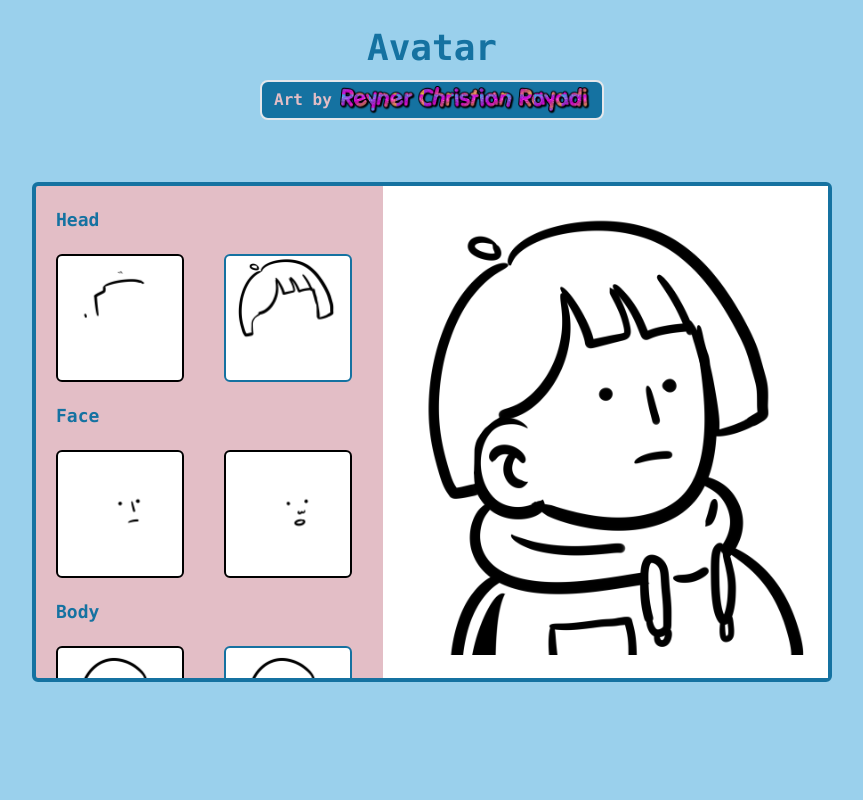
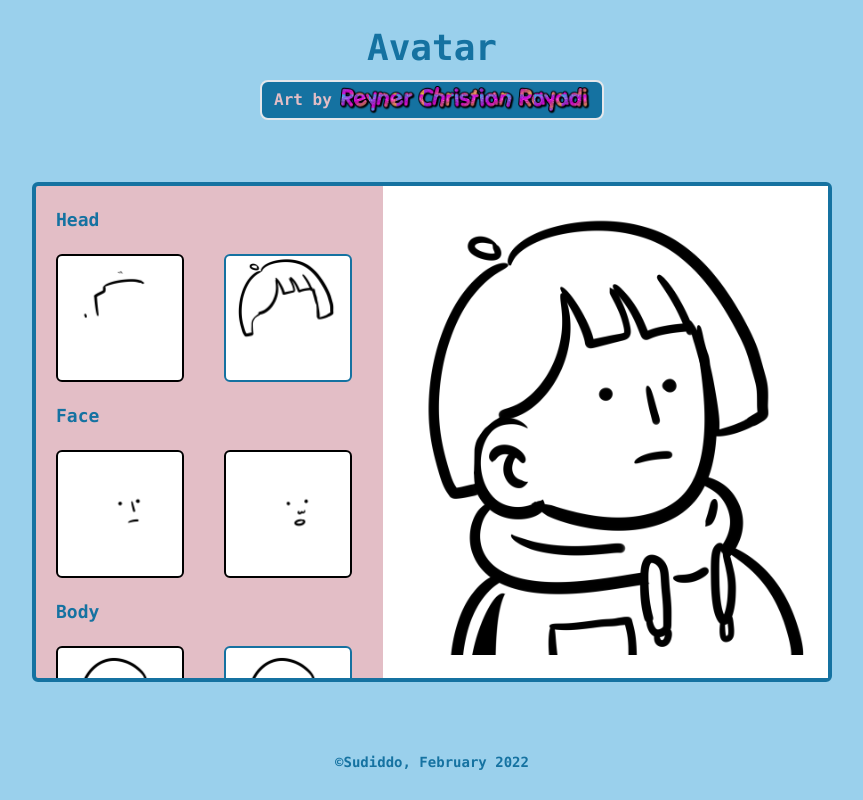
Before and after one commit to sudiddo/avatar-prototype, a React (Create React App) app: page / in a window 1280 px wide. Shown: the whole page, without its empty margins (208-1071 px from the left). Built offline with nearby package versions, Linux system fonts and the light colour scheme.

Commit message:
add copyright

```diff
--- a/src/App.js
+++ b/src/App.js
@@ -106,6 +106,9 @@ function App() {
           <img src={face} alt="head" className="absolute z-30" />
         </div>
       </div>
+        <h1 className="absolute bottom-7 text-sm font-bold text-[#1572A1]">
+        ©Sudiddo, February 2022
+        </h1>
     </div>
   );
 }
```
